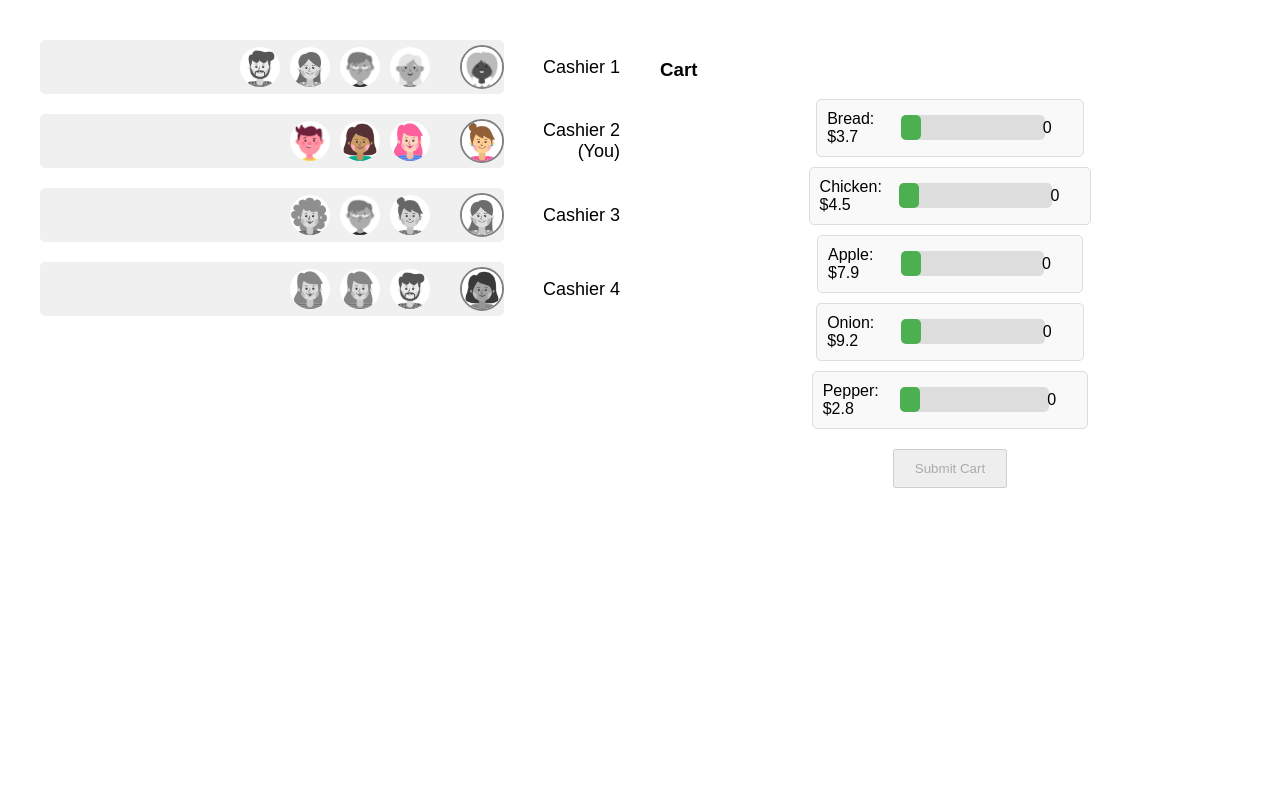
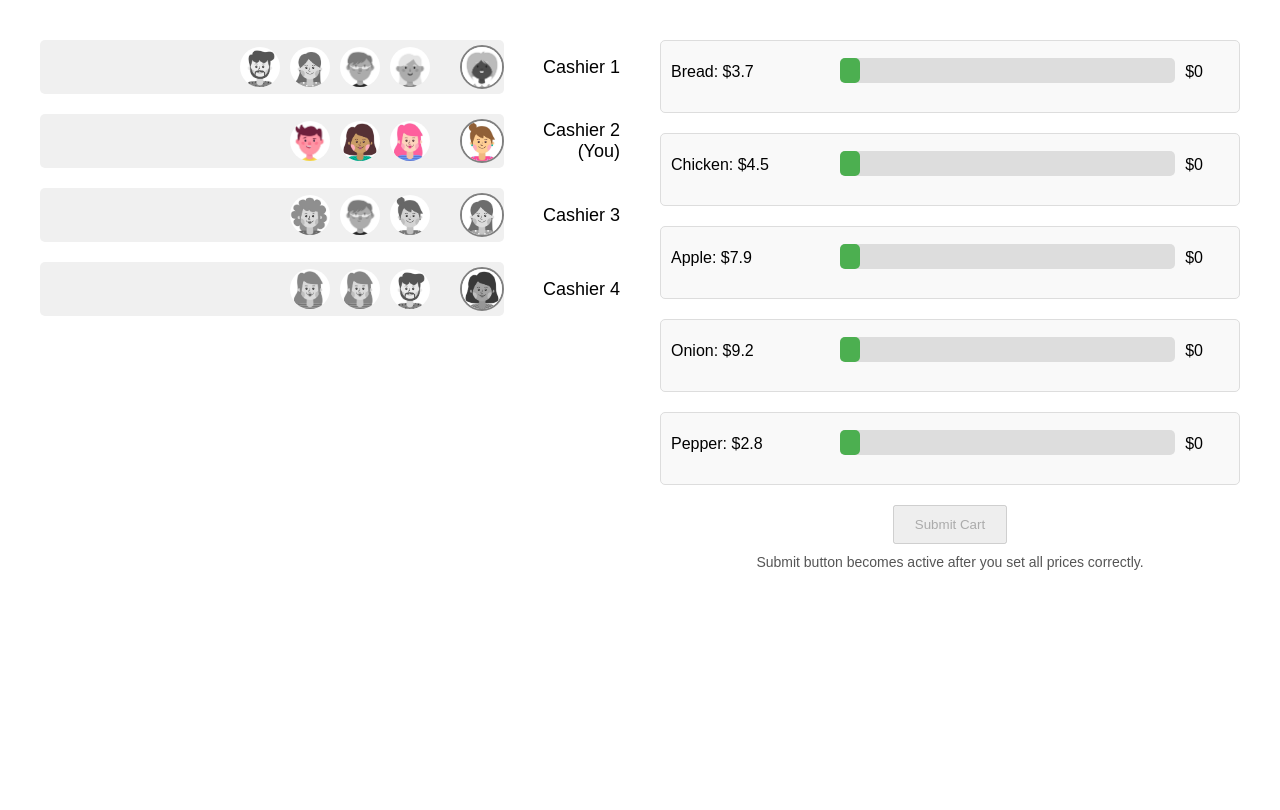
Before and after one commit to biwu6051/bizLab_sam_project, a PHP site: page /parallelQueue.php in a window 1280 px wide. Shown: the top 810 px of the page. Run offline with PHP 8.4, Linux system fonts and the light colour scheme.

Commit message:
add more paddings and gaps to sliders

```diff
--- a/src/parallelQueue.php
+++ b/src/parallelQueue.php
@@ -65,28 +65,37 @@ $current_customer_items = $customer_items[0];
         .items-container {
             display: flex;
             flex-direction: column;
-            gap: 10px;
+            gap: 20px;
+            width: 100%; /* 占据父容器的全部宽度 */
+            box-sizing: border-box;
         }
 
         /* 为每个 item-row 添加浅色背景和边框 */
         .item-row {
             display: flex;
             align-items: center;
-            background-color: #f9f9f9; /* 浅色背景 */
+            justify-content: flex-start; /* 子元素从左向右排列 */
+            background-color: #f9f9f9;
             padding: 10px;
-            border: 1px solid #ddd; /* 浅色边框 */
+            border: 1px solid #ddd;
             border-radius: 5px;
+            width: 100%; /* 占据父容器的全部宽度 */
+            box-sizing: border-box; /* 包括内边距和边框在内 */
+            padding: 15px 10px 25px 10px; /* 调整内边距，上 15px，右 10px，下 25px，左 10px */
         }
 
         /* 设置 item-name 的样式 */
         .item-name {
-            width: 30%;
+            flex: 0 0 30%; /* 不允许增长或缩小，固定占据 30% 的宽度 */
             text-align: left;
+            overflow: hidden;
+            text-overflow: ellipsis;
+            white-space: nowrap; /* 防止文本换行 */
         }
 
         /* 设置 slider-container 的样式 */
         .slider-container {
-            width: 60%;
+            flex: 0 0 60%; /* 不允许增长或缩小，固定占据 60% 的宽度 */
         }
 
         /* 调整滑块的样式，使其更高 */
@@ -97,9 +106,14 @@ $current_customer_items = $customer_items[0];
 
         /* 设置 slider-value 的样式 */
         .slider-value {
-            width: 10%;
+            flex: 0 0 10%; /* 不允许增长或缩小，固定占据 10% 的宽度 */
             text-align: left;
             min-width: 30px;
+            margin-left: 12px; /* 保持之前的水平间距 */
+        }
+
+        .item-name, .slider-container, .slider-value {
+            text-align: left;
         }
 
         /* 可选：调整滑块的样式（颜色、圆角等） */
@@ -125,6 +139,12 @@ $current_customer_items = $customer_items[0];
             cursor: pointer;
             border-radius: 5px;
         }
+        .submit-hint {
+            margin-top: 10px;
+            font-size: 14px;
+            color: #555;
+            text-align: center;
+        }
     </style>
 </head>
 <body>
@@ -144,7 +164,6 @@ $current_customer_items = $customer_items[0];
             </div>
         </div>
         <div class="right">
-            <h3>Cart</h3>
             <div class="items-container">
                 <?php foreach ($current_customer_items as $item => $price): ?>
                         <div class="item-row">
@@ -154,12 +173,13 @@ $current_customer_items = $customer_items[0];
                             <div class="slider-container">
                                 <input type="range" id="item-<?php echo $item; ?>" min="0" max="10" step="0.1" value="0">
                             </div>
-                            <div class="slider-value" id="value-<?php echo $item; ?>">0</div>
+                            <div class="slider-value" id="value-<?php echo $item; ?>">$0</div>
                         </div>
                     <?php endforeach; ?>
             </div>
             <div class="submit">
                 <button id="submit-cart" disabled>Submit Cart</button>
+                <p class="submit-hint">Submit button becomes active after you set all prices correctly.</p>
             </div>
         </div>
     </div>
@@ -191,7 +211,7 @@ $current_customer_items = $customer_items[0];
         document.querySelectorAll('.slider-container input[type="range"]').forEach(slider => {
             slider.addEventListener('input', function() {
                 const itemKey = this.id.split('-')[1];
-                document.getElementById('value-' + itemKey).textContent = this.value;
+                document.getElementById('value-' + itemKey).textContent = '$' + this.value;
                 checkSliders(); // Check if all sliders are correct after each input
             });
         });
@@ -328,7 +348,7 @@ $current_customer_items = $customer_items[0];
 
             // Attach event listener to the slider
             sliderInput.addEventListener('input', function() {
-                document.getElementById('value-' + itemKey).textContent = this.value;
+                document.getElementById('value-' + itemKey).textContent = '$' + this.value;
                 checkSliders(); // Check if all sliders are correct after each input
             });
 
```
